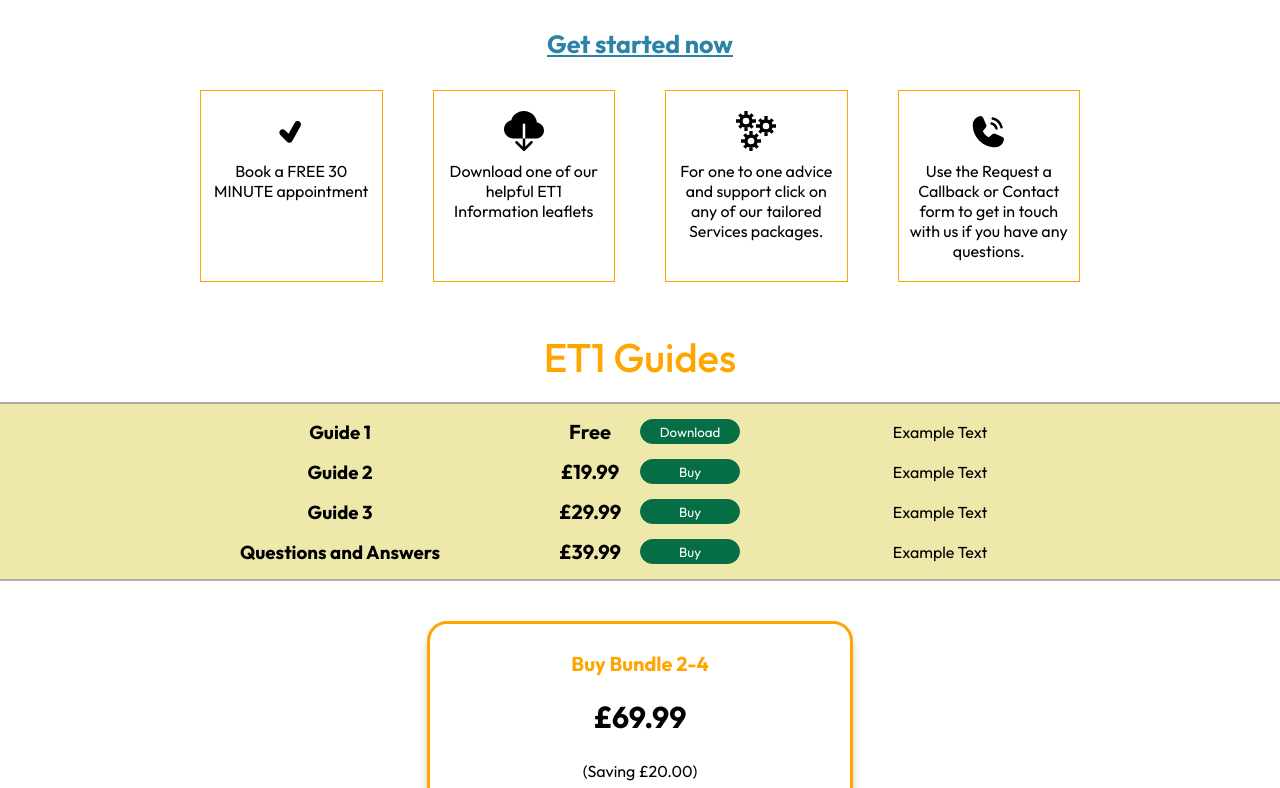
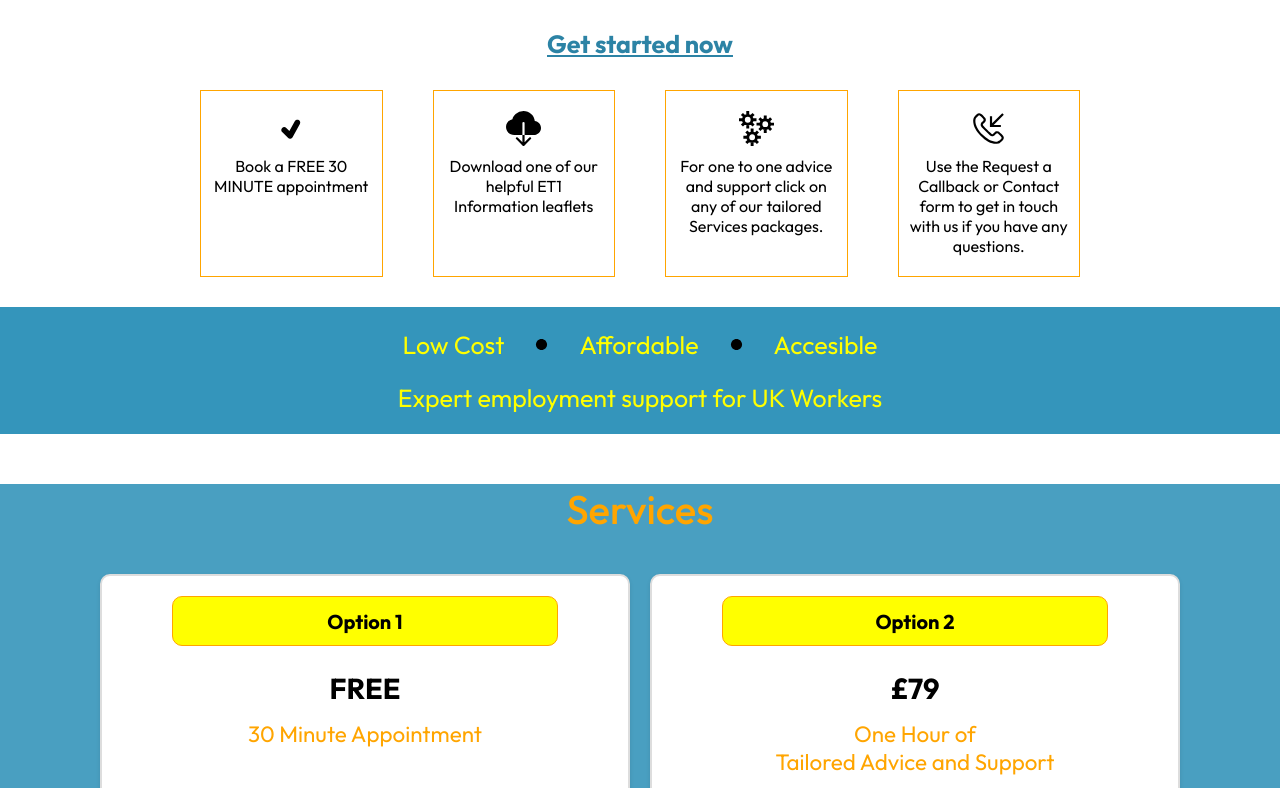
Before and after one commit to SabbirHossainRuet/myet-project, a React (Vite) app in the folder frontend/: page / in a window 1280 px wide. Shown: the part 972-1760 px from the top of the page. Built offline with nearby package versions, Linux system fonts and the light colour scheme.

Commit message:
Update 3 28.08.24

```diff
--- a/frontend/src/App.jsx
+++ b/frontend/src/App.jsx
@@ -12,8 +12,8 @@ const App = () => {
     <div className='app'>
       <Navbar />
       <Mission />
+      <Services />
       <ETGuides />
-      <Services />
       <Contact />
       <hr />
       <NewsLetter />
--- a/frontend/src/components/Mission/Mission.css
+++ b/frontend/src/components/Mission/Mission.css
@@ -72,6 +72,28 @@
     text-align: center;
 }
 
+.bottom-text {
+    background-color: rgb(52, 149, 187);
+    padding: 20px 0px;
+    display: flex;
+    flex-direction: column;
+    justify-content: center;
+    align-items: center;
+    gap: 20px;
+}
+
+.bottom-text p {
+    font-size: 25px;
+    color: yellow;
+}
+
+.bottom-text-up {
+    display: flex;
+    align-items: center;
+    justify-content: center;
+    gap: 20px;
+}
+
 @media (max-width: 768px) {
     .mission-contents {
         width: 100%;
--- a/frontend/src/components/Mission/Mission.jsx
+++ b/frontend/src/components/Mission/Mission.jsx
@@ -3,11 +3,12 @@ import "./Mission.css";
 import { assets } from "../../assets/assets";
 import { TiTick } from "react-icons/ti";
 import { BsFillCloudDownloadFill } from "react-icons/bs";
-import { PiPhoneCallFill } from "react-icons/pi";
+import { VscCallIncoming } from "react-icons/vsc";
 import { GrServices } from "react-icons/gr";
+import { RxDotFilled } from "react-icons/rx";
 
 const Mission = () => {
-    const iconStyle = { fontSize: '40px' };
+    const iconStyle = { fontSize: '35px' };
     return (
         <div className="mission" id="mission">
             <div className="mission-contents">
@@ -38,9 +39,22 @@ const Mission = () => {
                         <p>For one to one advice and support click on any of our tailored Services packages.</p>
                     </div>
                     <div className="get-started-now-item">
-                        <PiPhoneCallFill style={iconStyle} />
+                        <VscCallIncoming style={iconStyle} />
                         <p>Use the Request a Callback or Contact form to get in touch with us if you have any questions.</p>
                     </div>
+                </div>
+                <div className="bottom-text">
+                    <div className="bottom-text-up">
+                        <p>Low Cost</p>
+                        <RxDotFilled style={iconStyle} />
+                        <p>Affordable</p>
+                        <RxDotFilled style={iconStyle} />
+                        <p>Accesible</p>
+                    </div>
+                    <div className="bottom-text-down">
+                        <p>Expert employment support for UK Workers</p>
+                    </div>
+
                 </div>
             </div>
         </div>
--- a/frontend/src/components/Navbar/Navbar.jsx
+++ b/frontend/src/components/Navbar/Navbar.jsx
@@ -100,12 +100,12 @@ const Navbar = () => {
             </div>
             <div className="navbar-bottom">
                 <div className="navbar-links-container">
-                    <Link className="li" to="mission" duration={500} offset={-100}>Mission</Link>
-                    <Link className="li" to="et-guides" duration={500} offset={-100}>ET1 Guides</Link>
-                    <Link className="li" to="services" duration={500} offset={-100}>Services</Link>
-                    <Link className="li" to="contact" duration={500} offset={-150}>Contact us</Link>
+                    <Link className="li" to="mission" duration={500} offset={-200}>Mission</Link>
+                    <Link className="li" to="et-guides" duration={500} offset={-200}>ET1 Guides</Link>
+                    <Link className="li" to="services" duration={500} offset={-200}>Services</Link>
+                    <Link className="li" to="contact" duration={500} offset={-200}>Contact us</Link>
                     <Link className="li" to="newsletter" duration={500} offset={-200}>Newsletter</Link>
-                    <Link className="li" to="clients" duration={500} offset={-100}>Clients</Link>
+                    <Link className="li" to="clients" duration={500} offset={-200}>Clients</Link>
                 </div>
             </div>
             <div className="navbar-menu-container">
--- a/frontend/src/components/Services/Services.css
+++ b/frontend/src/components/Services/Services.css
@@ -1,5 +1,5 @@
 .services {
-    background-color: dimgray;
+    background-color: rgb(73, 159, 193);
 }
 
 .services-bundle {
@@ -69,7 +69,7 @@
 
 .services-bundle-item h3 {
     border: 1px solid orange;
-    background-color: rgb(255, 233, 191);
+    background-color: yellow;
     margin: 10px 50px;
     border-radius: 10px;
     color: black;
```
